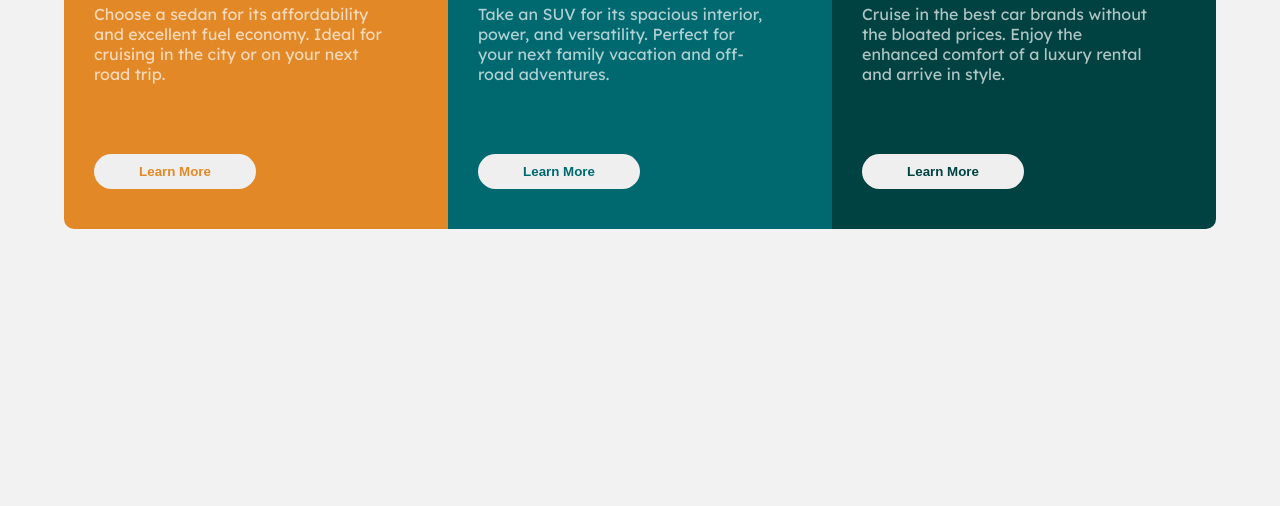
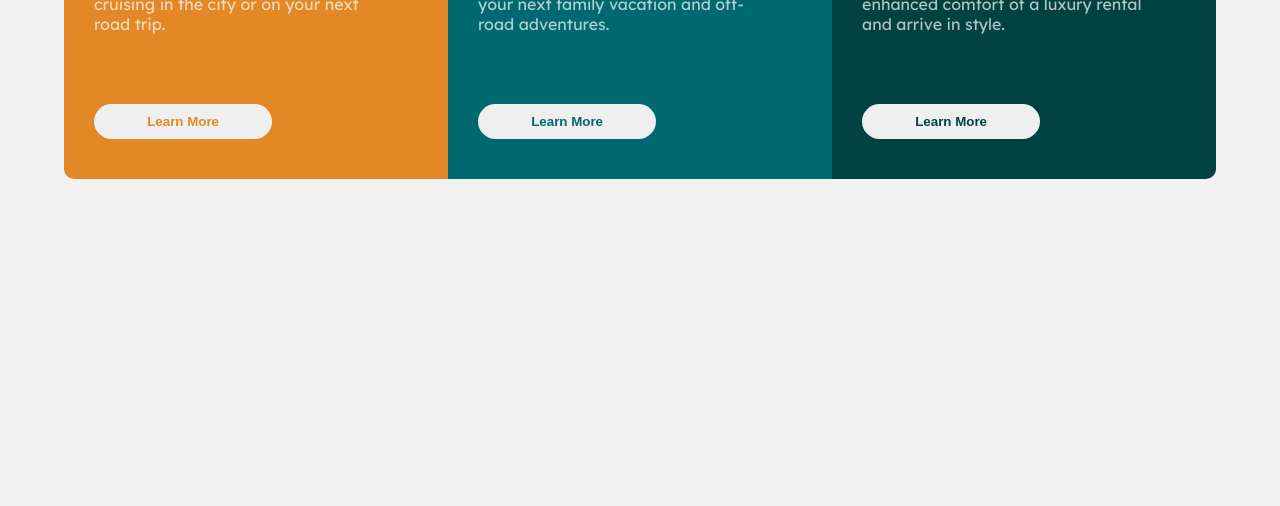
Before and after one commit to Cristopher-2003/card_3_preview.github.io, a plain HTML site: page index.html in a window 1280 px wide. Shown: the part 294-800 px from the top of the page. Drawn offline with Linux system fonts and the light colour scheme.

Commit message:
2do commit

```diff
--- a/estilos.css
+++ b/estilos.css
@@ -51,9 +51,9 @@ body{
    color: var(--Transparent-white);
 }
 .btn_card{
-    width: 45%;
+    width: 40%;
     border: none;
-    padding: 10px;
+    padding: 10px ;
     border-radius: 20px;
     color: var(--Bright-orange);
     font-weight: bold;
@@ -164,7 +164,7 @@ body{
     .contenido_column{
         width: 90%;
         margin: 0 auto;
-        padding: 150px 0 0 0;
+        padding: 100px 0;
         display: flex;
         flex-direction: row;
 
@@ -186,7 +186,7 @@ body{
         padding-bottom: 50px;
      }
      .btn_card{
-        width: 50%;
+        width: 55%;
     }
 
 
```
